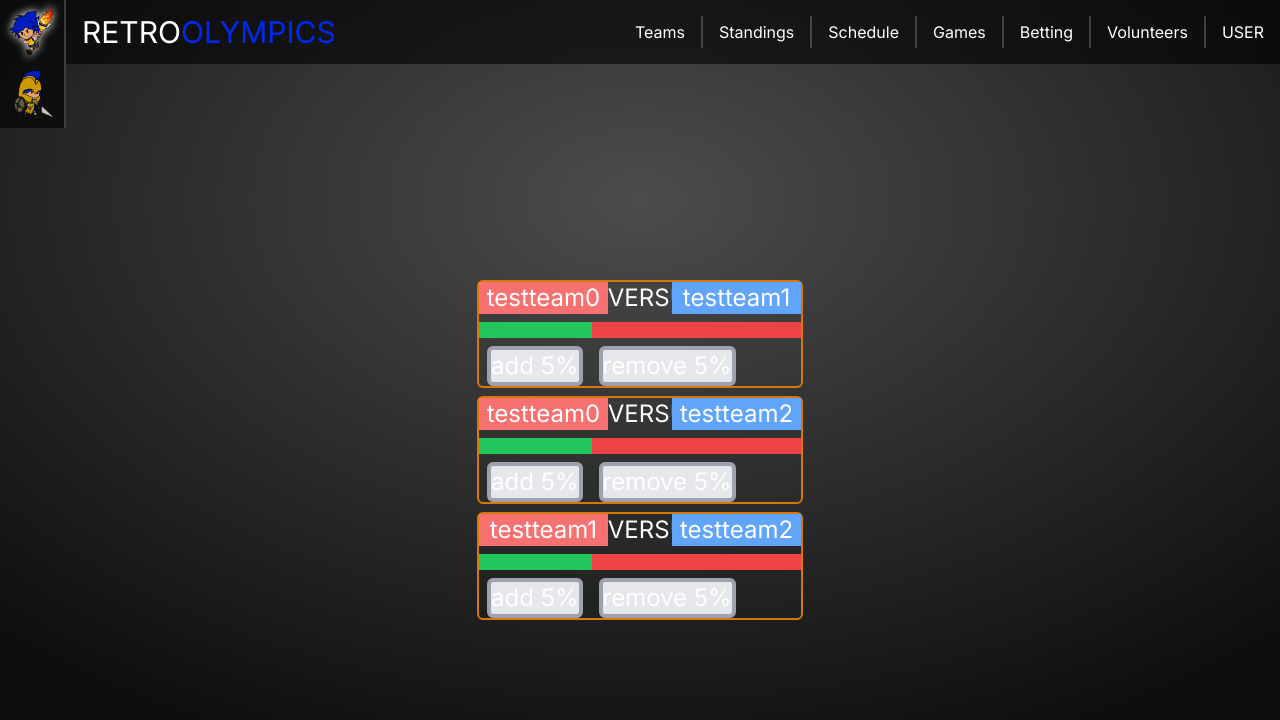
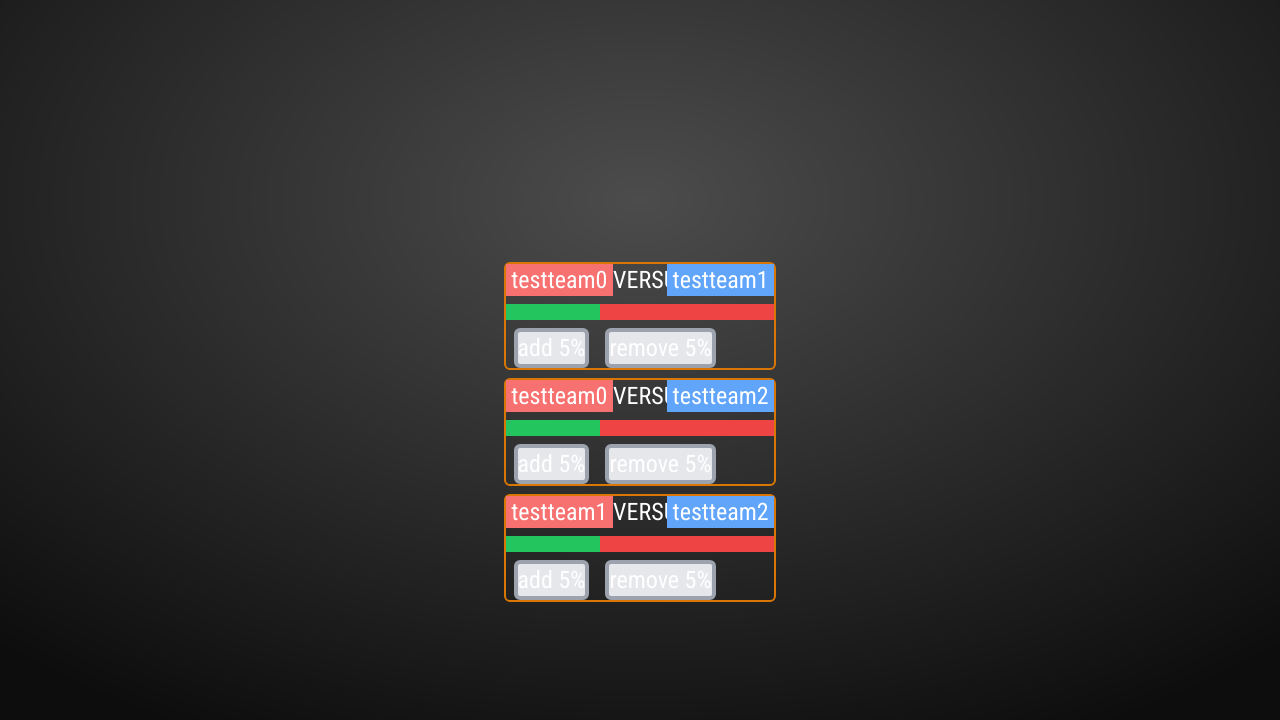
Before and after one commit to monkey-bug/retroolympics-www, a Next.js app in the folder frontend/: page /betting in a window 1280 px wide. Shown: the top 720 px of the page. Built offline with nearby package versions, Linux system fonts and the light colour scheme; no server answers.

Commit message:
feat(frontend): seperate two sides of site

```diff
--- /dev/null
+++ b/frontend/src/app/colosso/layout.tsx
@@ -0,0 +1,14 @@
+import Navbar from "@/components/navbar";
+
+export default function Layout({
+    children,
+}: Readonly<{
+    children: React.ReactNode;
+}>) {
+    return (
+        <div>
+            <Navbar site="colosso"/>
+            {children}
+        </div>
+    );
+}
--- /dev/null
+++ b/frontend/src/app/colosso/page.tsx
@@ -0,0 +1,3 @@
+export default function ColossoHome() {
+    return <p>Colosso!</p>
+}
--- a/frontend/src/app/layout.tsx
+++ b/frontend/src/app/layout.tsx
@@ -1,9 +1,9 @@
 import type { Metadata } from "next";
-import { Inter } from "next/font/google";
+import { Roboto_Condensed } from "next/font/google";
 import "./globals.css";
 import Navbar from "@/components/navbar";
 
-const inter = Inter({ subsets: ["latin"] });
+const roboto = Roboto_Condensed({ subsets: ["latin"] });
 
 export const metadata: Metadata = {
     title: "Retro Olympics",
@@ -17,12 +17,11 @@ export default function RootLayout({
 }>) {
     return (
         <html lang="en">
-            <body className={inter.className}>
-                <Navbar />
+            <body className={roboto.className}>
                 <main
                     className="flex min-h-dvh flex-col items-center justify-center
                         bg-[radial-gradient(75%_75%_at_50%_25%,rgba(0,0,0,0.7)_0%,rgb(0,0,0,0.95)_100%)]
-                        bg-fixed px-16 pt-[100px] text-center text-white"
+                        bg-fixed px-16 pt-16 text-center text-white"
                 >
                     {children}
                 </main>
--- /dev/null
+++ b/frontend/src/app/olympics/layout.tsx
@@ -0,0 +1,14 @@
+import Navbar from "@/components/navbar";
+
+export default function Layout({
+    children,
+}: Readonly<{
+    children: React.ReactNode;
+}>) {
+    return (
+        <div>
+            <Navbar site="olympics"/>
+            {children}
+        </div>
+    );
+}
--- /dev/null
+++ b/frontend/src/app/olympics/page.tsx
@@ -0,0 +1,3 @@
+export default function OlympicsHome() {
+    return <p>Olympics!</p>
+}
--- a/frontend/src/app/page.tsx
+++ b/frontend/src/app/page.tsx
@@ -1,7 +1,5 @@
+import { redirect } from "next/navigation";
+
 export default function Home() {
-    return (
-        <main>
-            <h1>Template</h1>
-        </main>
-    );
+    redirect("/olympics");
 }
--- a/frontend/src/components/navbar.tsx
+++ b/frontend/src/components/navbar.tsx
@@ -3,23 +3,50 @@ import Link from "next/link";
 import Image from "next/image";
 
 // TODO: mobile menu
-// TODO: olympics/colosso specific styling
 
-export default function Navbar() {
+function capitalize(s: string) {
+    return s[0].toUpperCase() + s.slice(1);
+}
+
+function renderOlympicsNav() {
     const userName = cookies().get("user");
+
+    return [
+        { href: "/", title: "Teams" },
+        { href: "/", title: "Standings" },
+        { href: "/", title: "Schedule" },
+        { href: "/", title: "Games" },
+        { href: "/", title: userName != undefined ? userName.value : "USER", },
+    ].map((link) => (
+        <Link
+            className="flex h-1/2 items-center px-4 underline decoration-transparent underline-offset-2
+                transition hover:decoration-white"
+            href={link.href}
+        >
+            {link.title}
+        </Link>
+    ));
+}
+
+function renderColossoNav() {
+    return <p className="flex h-1/2 items-center px-4 text-neutral-500">Sign-Ups Coming Soon!</p>;
+}
+
+export default function Navbar({ site }: { site: "olympics" | "colosso" }) {
+    const otherSite = site == "olympics" ? "colosso" : "olympics";
 
     return (
         <header
-            className="fixed flex h-16 w-full items-center justify-between bg-black/60 text-white
+            className="fixed inset-0 flex h-16 w-full items-center justify-between bg-black/60 text-white
                 backdrop-blur"
         >
             <div className="flex items-center">
                 <div className="group border-r-2 border-white/20">
-                    <Link href="/">
+                    <Link href={`/${site}`}>
                         <Image
                             className="min-w-16 hover:drop-shadow-[0_0_4px_white]"
-                            src="/img/logo/olympics.png"
-                            alt="Retro Olympics"
+                            src={`/img/logo/${site}.png`}
+                            alt={`Retro ${capitalize(site)}`}
                             width={64}
                             height={64}
                         />
@@ -28,11 +55,11 @@ export default function Navbar() {
                         className="absolute left-[calc(-4rem-2px)] top-16 flex flex-col border-r-2 border-white/20
                             bg-black/60 backdrop-blur transition-[left] group-hover:left-0"
                     >
-                        <Link href="/colosso">
+                        <Link href={`/${otherSite}`}>
                             <Image
                                 className="hover:drop-shadow-[0_0_4px_white]"
-                                src="/img/logo/colosso.png"
-                                alt="Retro Colosso"
+                                src={`/img/logo/${otherSite}.png`}
+                                alt={`Retro ${capitalize(otherSite)}`}
                                 width={64}
                                 height={64}
                             />
@@ -47,32 +74,13 @@ export default function Navbar() {
                         sm:text-3xl"
                 >
                     Retro
-                    <span className="mt-[-0.5rem] text-olympics sm:mt-0">
-                        Olympics
+                    <span className={`mt-[-0.5rem] sm:mt-0 text-${site}`}>
+                        {capitalize(site)}
                     </span>
                 </Link>
             </div>
             <nav className="flex h-full items-center justify-center divide-x-2 divide-white/20">
-                {[
-                    { href: "/", title: "Teams" },
-                    { href: "/", title: "Standings" },
-                    { href: "/", title: "Schedule" },
-                    { href: "/", title: "Games" },
-                    { href: "/betting", title: "Betting" },
-                    { href: "/volunteers", title: "Volunteers" },
-                    {
-                        href: "/",
-                        title: userName != undefined ? userName.value : "USER",
-                    },
-                ].map((link) => (
-                    <Link
-                        className="flex h-1/2 items-center px-4 underline decoration-transparent underline-offset-2
-                            transition hover:decoration-white"
-                        href={link.href}
-                    >
-                        {link.title}
-                    </Link>
-                ))}
+                {site == "olympics" ? renderOlympicsNav() : renderColossoNav()}
             </nav>
         </header>
     );
```
